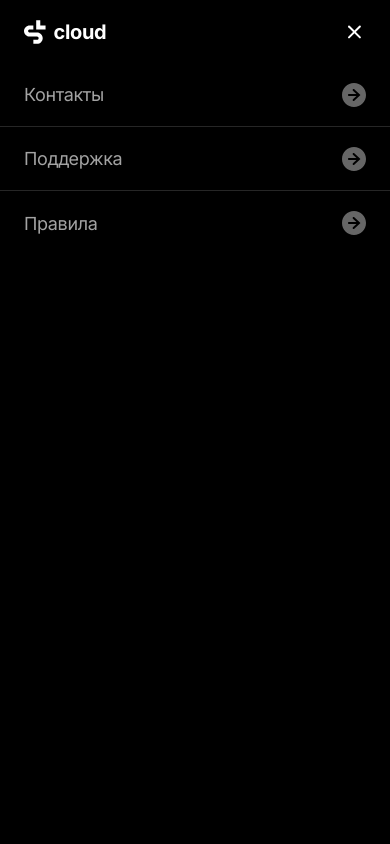
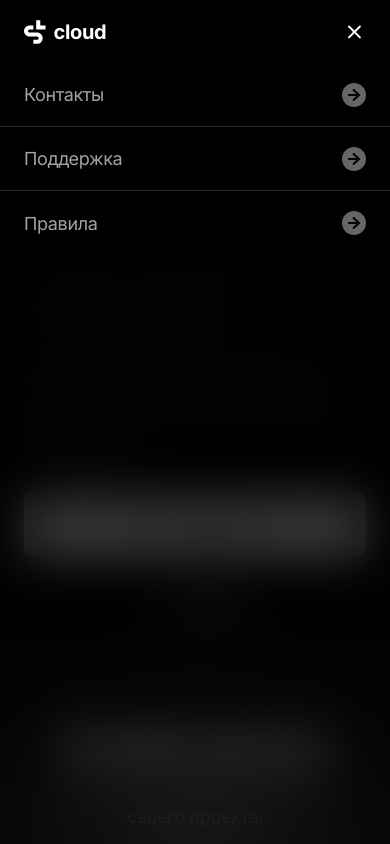
Before and after one commit to ncor/saltucloud-landing, a Next.js app: page / in a window 390 px wide. Both pictures are taken after a click on the button 354 px from the left and 31 px from the top of the page. Built offline with nearby package versions, Linux system fonts and the light colour scheme.

Commit message:
upd: mobile menu backdrop

```diff
--- a/components/MobileMenu.tsx
+++ b/components/MobileMenu.tsx
@@ -35,7 +35,8 @@ export default function MobileMenu() {
             duration: 0.2
         }}
         animate={ visible ? 'open' : 'closed' }
-        className="fixed top-[63px] w-full max-w-screen h-full max-h-screen bg-black z-50"
+        className="fixed top-[63px] w-full max-w-screen h-full max-h-screen bg-gradient-to-b
+                 from-black from-20% to-[rgba(0,0,0,0.5)] backdrop-blur-xl z-50"
     >
         <div className="w-full flex flex-col">
             <MenuDialogLink text="Контакты" url="/#contacts" local/>
```
